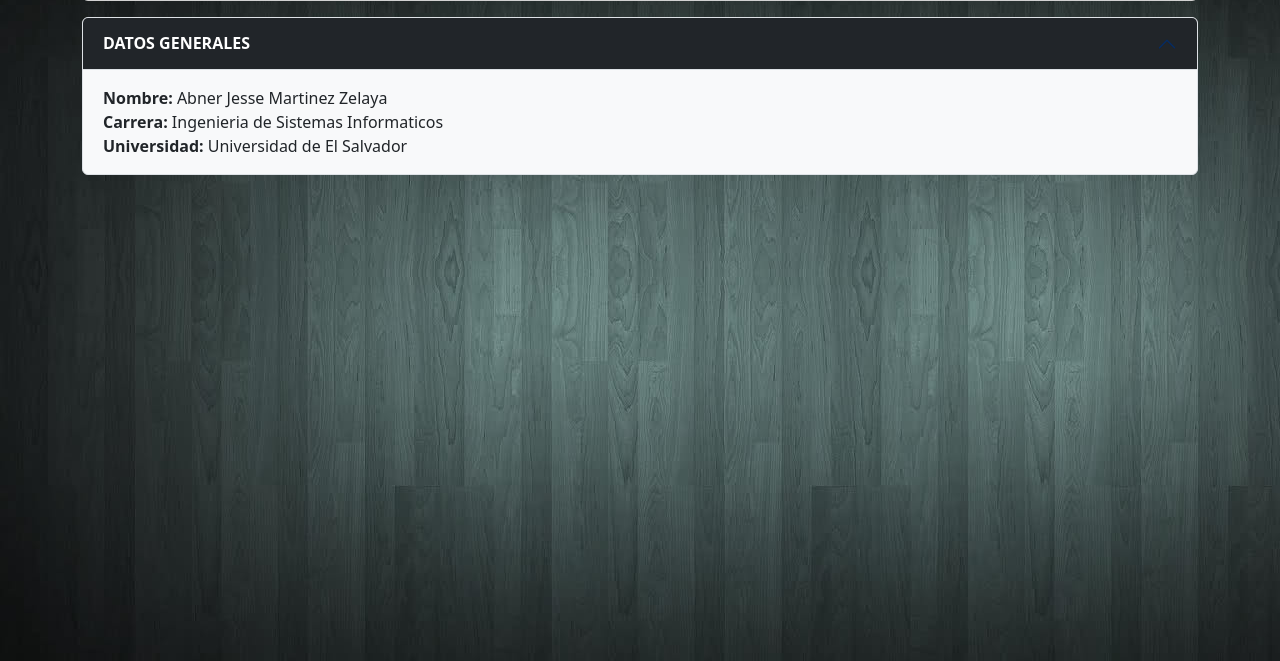
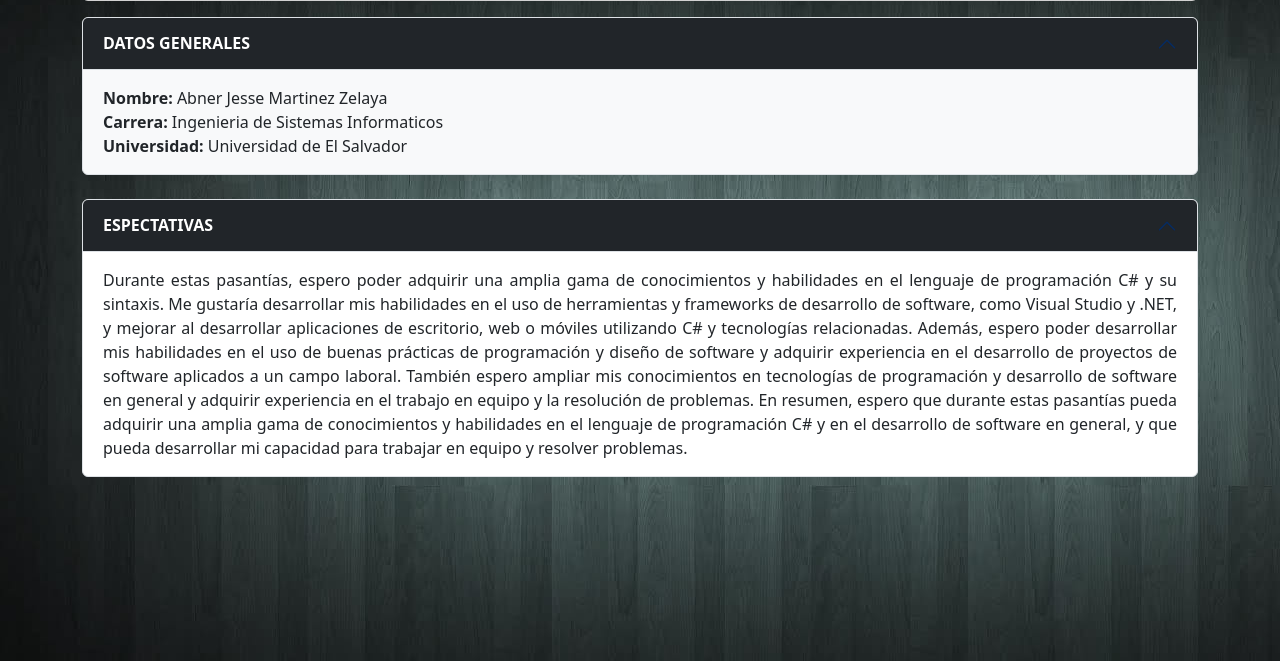
Before and after one commit to AbnerMZ/Asignacion1, a plain HTML site: page index.html in a window 1280 px wide. Shown: the part 139-800 px from the top of the page. Drawn offline with nearby package versions, Linux system fonts and the light colour scheme.

Commit message:
Segunda Seccion Completa

```diff
--- a/index.html
+++ b/index.html
@@ -36,6 +36,33 @@
     </section>
     <br>
     <section class="accordion" id="panel2">
+      <section class="accordion-item">
+        <h2 class="accordion-header" id="item2">
+          <button class="accordion-button bg-dark text-white" type="button" data-bs-toggle="collapse"
+            data-bs-target="#descripcion2" aria-expanded="true" aria-controls="descripcion2">
+            <strong>ESPECTATIVAS</strong>
+          </button>
+        </h2>
+        <section id="descripcion2" class="accordion-collapse collapse show" aria-labelledby="panelsStayOpen-headingTwo">
+          <section class="accordion-body" style="text-align: justify;">
+            Durante estas pasantías, espero poder adquirir una amplia gama de conocimientos y habilidades en el
+            lenguaje de programación C# y su sintaxis. Me gustaría desarrollar mis habilidades en el uso de herramientas
+            y frameworks de desarrollo de software, como Visual Studio y .NET, y mejorar al desarrollar aplicaciones de
+            escritorio, web o móviles utilizando C# y tecnologías relacionadas.
+
+            Además, espero poder desarrollar mis habilidades en el uso de buenas prácticas de programación y diseño de
+            software y adquirir experiencia en el desarrollo de proyectos de software aplicados a un campo laboral.
+            También espero ampliar mis conocimientos en tecnologías de programación y desarrollo de software en general
+            y adquirir
+            experiencia en el trabajo en equipo y la resolución de problemas.
+
+            En resumen, espero que durante estas pasantías pueda adquirir una amplia gama de conocimientos y
+            habilidades en el lenguaje de programación C# y en el desarrollo de software en general, y que pueda
+            desarrollar mi capacidad para trabajar en equipo y resolver problemas.
+
+          </section>
+        </section>
+      </section>
 
     </section>
 </body>
```
